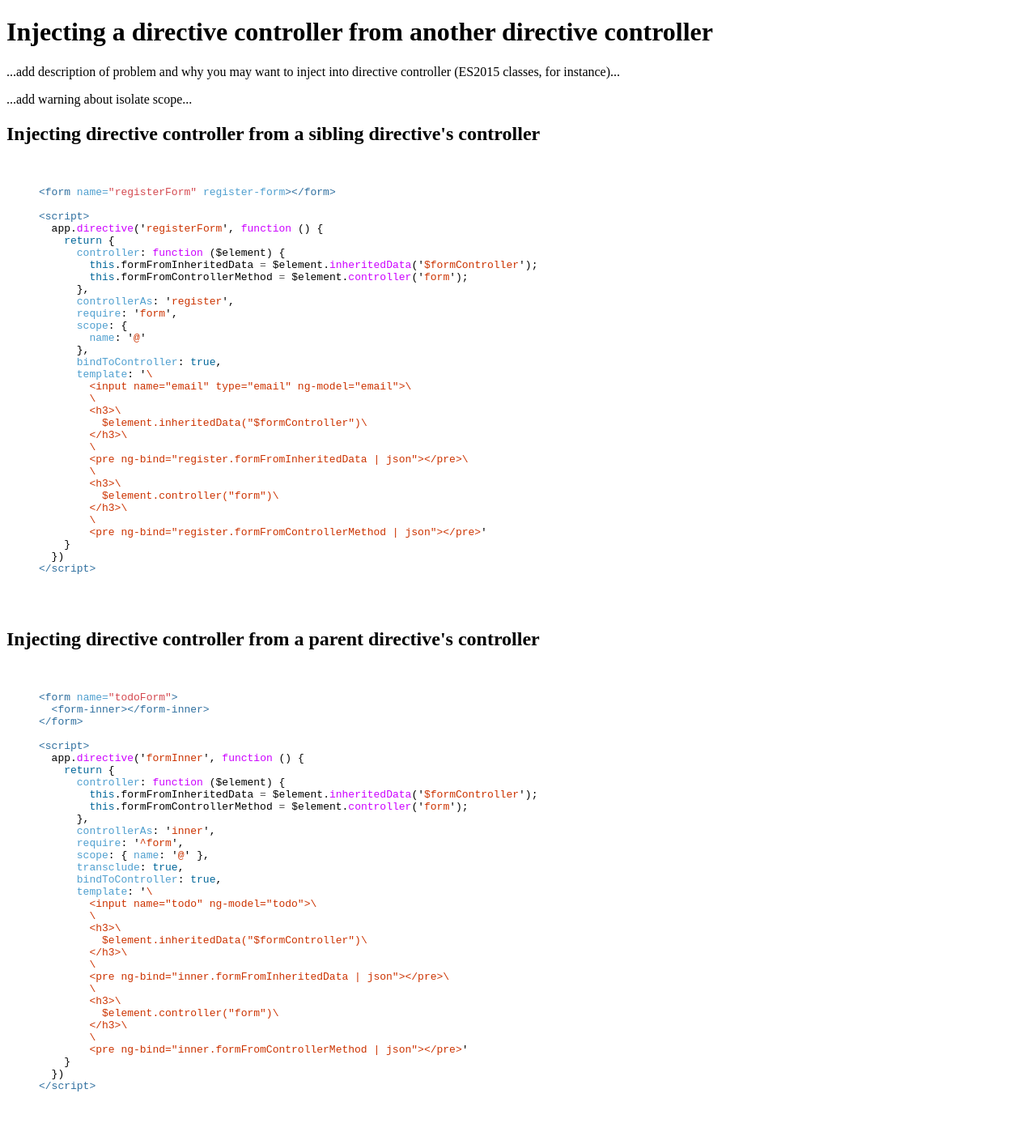
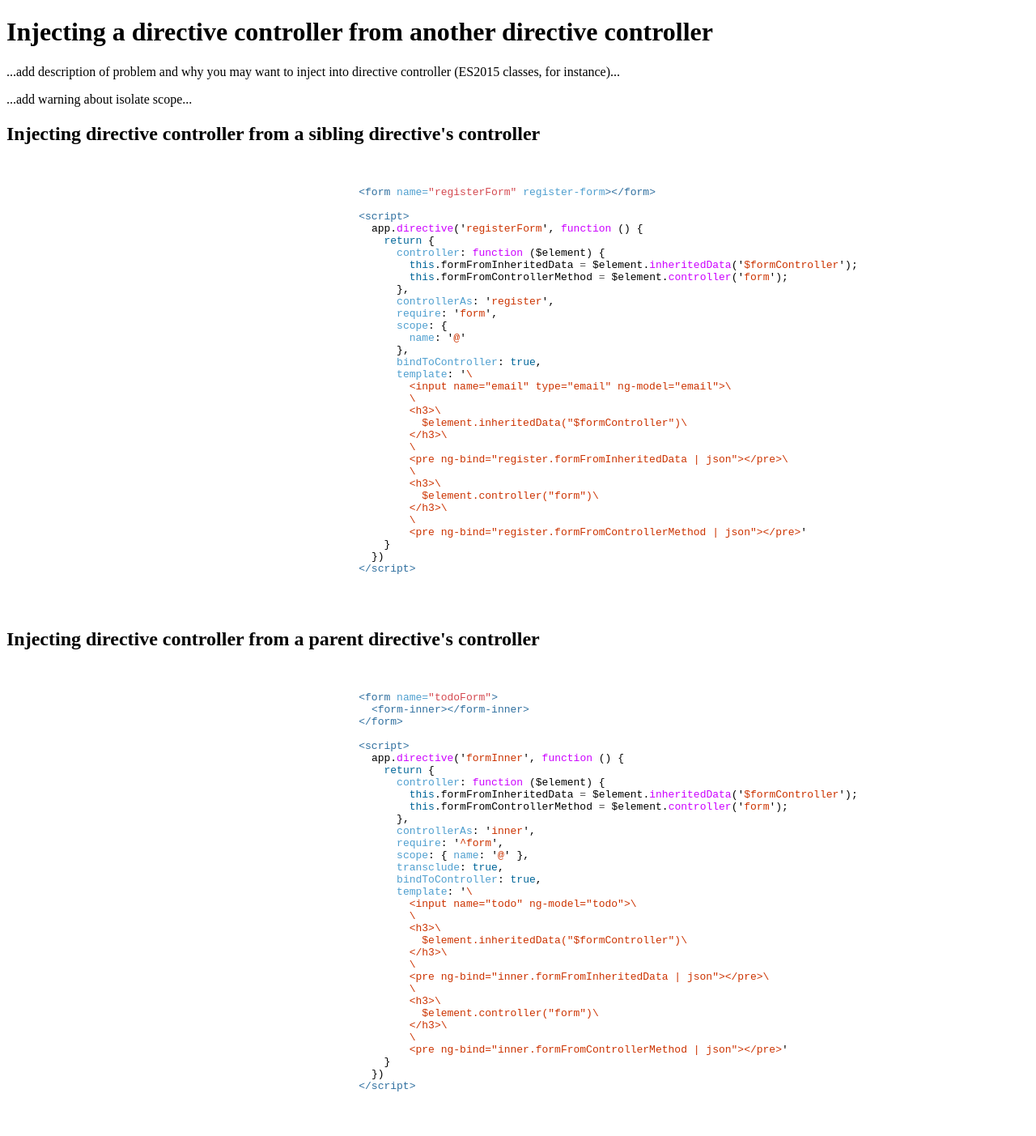
Before and after one commit to karlhorky/frontend-tricks, a Jekyll site: the page built from angular-1-inject-required-directive-controller-into-directive-controller/index.html, in a window 1280 px wide. Shown: the whole page at 81% size. Built offline with Jekyll 4.4.1, drawn with Linux system fonts in a browser that asks for light colours; nearby versions of some CDN libraries.

Commit message:
Fix selectors

```diff
--- a/angular-1-inject-required-directive-controller-into-directive-controller/index.html
+++ b/angular-1-inject-required-directive-controller-into-directive-controller/index.html
@@ -8,8 +8,8 @@ title: AngularJS - Inject required directive controller into directive controlle
 
   @media (min-width: 768px) {
     .row { display: flex; }
-    h2 + section { width: 370px; padding-left: 2%; }
-    h2 + section + section { flex: 1; }
+    section:first-child { width: 370px; padding-left: 2%; }
+    section:last-child { flex: 1; }
   }
 </style>
 
```
